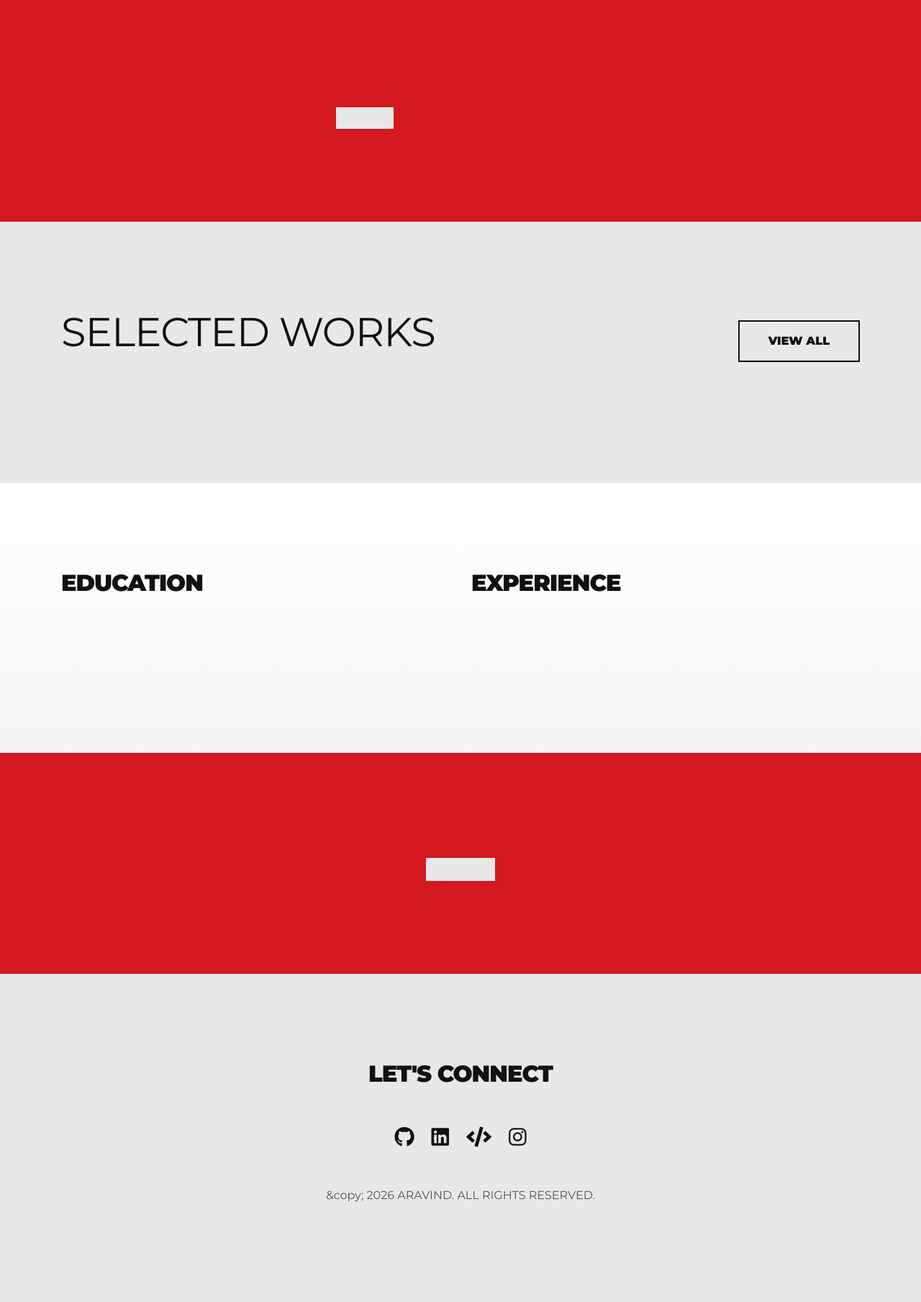
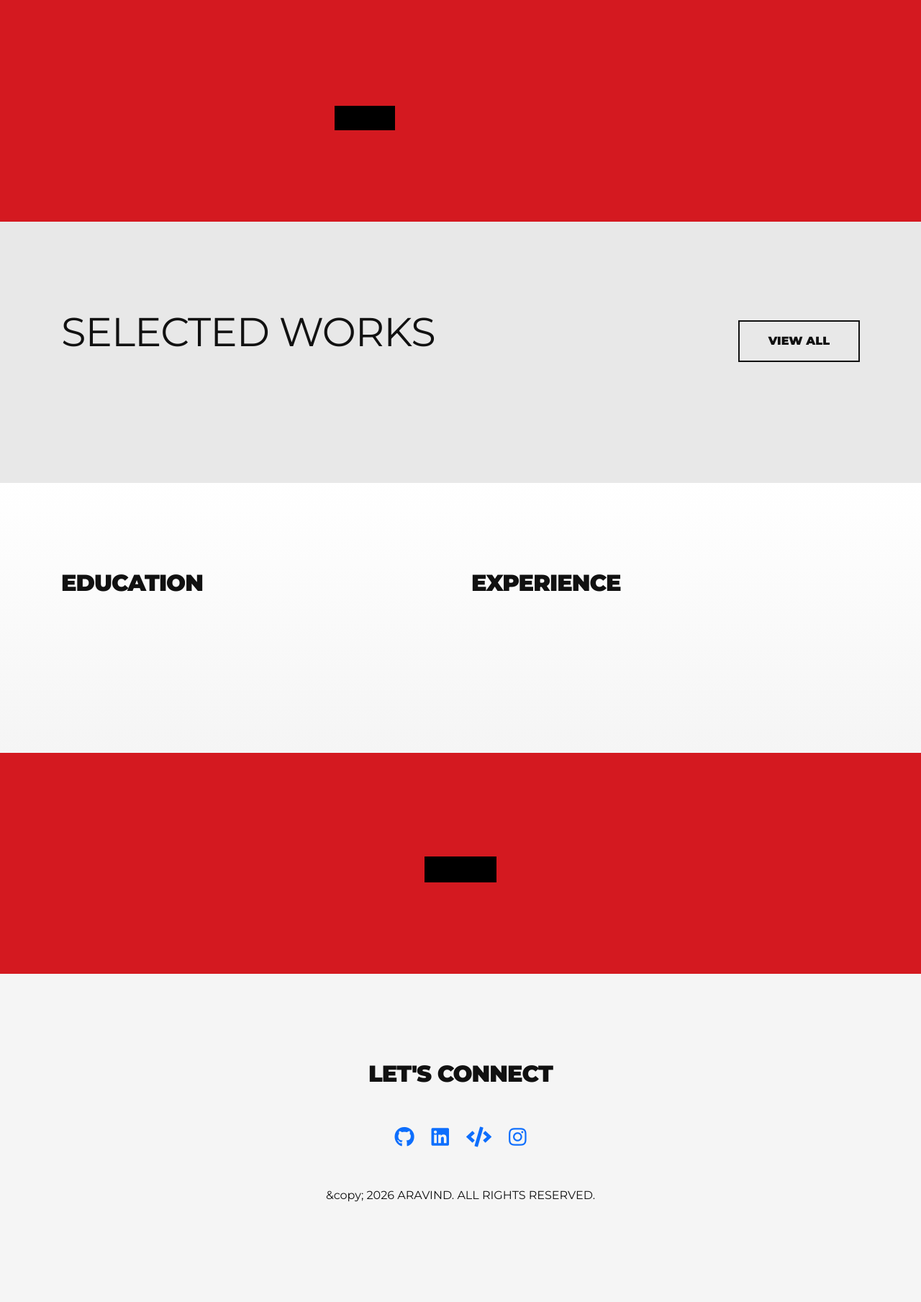
Before and after one commit to aravindthiru29/Aravind-portfolio-website, a Flask app: template templates/index.html in a window 1280 px wide. Shown: the part 821-2630 px from the top of the page at 72% size. Run offline with Flask 3, Linux system fonts and the light colour scheme; the template is opened without the code that fills it, so the values that code supplies are empty; some libraries are stand-ins or nearby versions.

Commit message:
buttons are modified

```diff
--- a/static/css/portfolio-v2.css
+++ b/static/css/portfolio-v2.css
@@ -316,24 +316,15 @@ h1, h2, h3, h4, h5, h6 {
 }
 
 .bg-black {
-    background-color: var(--bg-secondary) !important;
-}
+        background-color: #000 !important;
+    }
 
-.text-white {
-    color: var(--text-primary) !important;
-}
+    .text-white {
+        color: #fff !important;
+    }
 
-.text-gray {
-    color: var(--text-secondary) !important;
-}
-
-.text-red {
-    color: var(--accent-red) !important;
-}
-
-/* ═══════════════════════════════════════════════════════════
-   FORMS (theme-aware)
-   ═══════════════════════════════════════════════════════════ */
+    .border-black {
+        border-color: #000 !important;
 .form-control-v2 {
     background: var(--bg-input);
     border: 1px solid var(--border-input);
```
